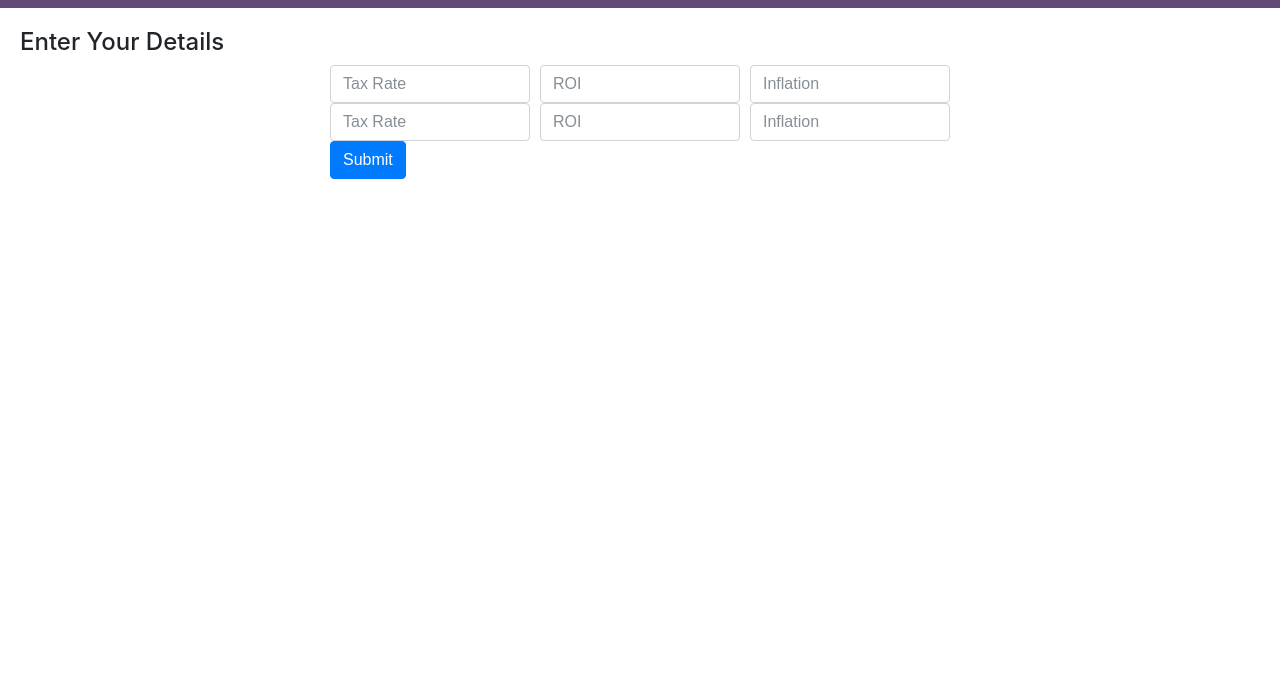
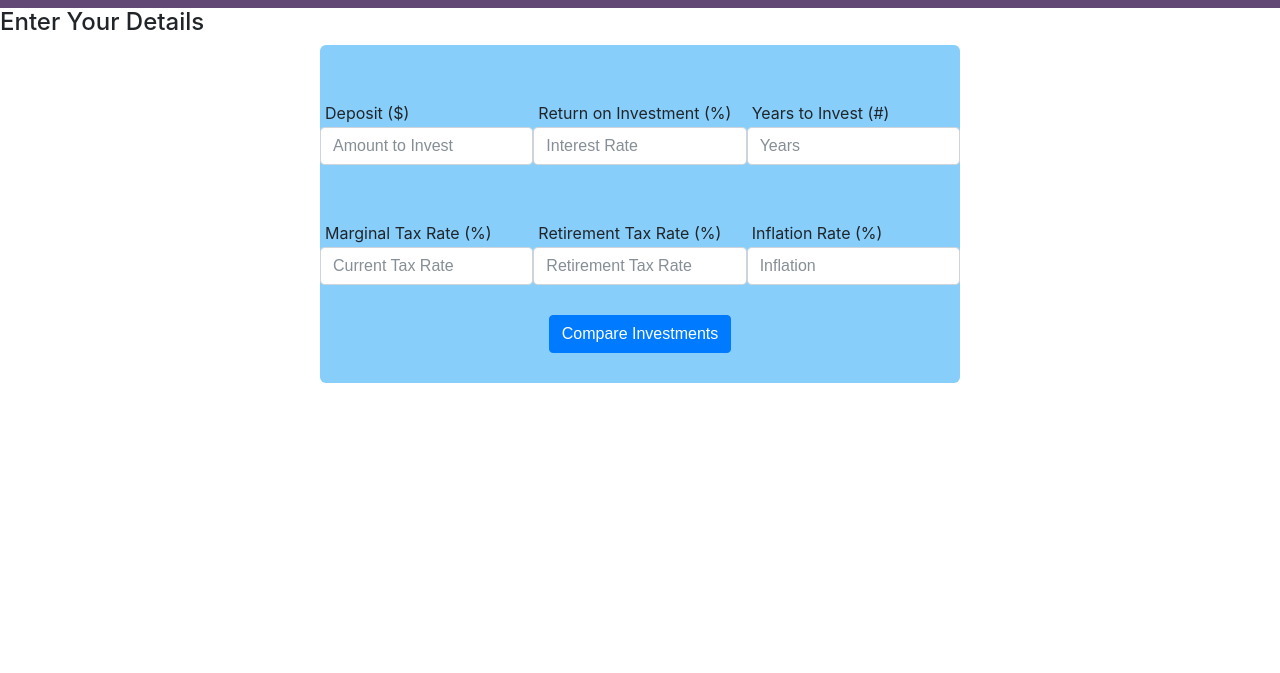
Before and after one commit to zzidante/tfsa_rrsp_calculator, a website with bundled scripts: page index.html in a window 1280 px wide. Shown: the part 52-725 px from the top of the page. Built offline with nearby package versions, Linux system fonts and the light colour scheme.

Commit message:
styled form

```diff
--- a/index.html
+++ b/index.html
@@ -36,30 +36,38 @@
   <main id="top-main">
     <h4>Enter Your Details</h4>
 
-    <form>
+    <form id="financial-calculator">
       <div class="form-row">
         <div class="col">
-          <input type="text" class="form-control" placeholder="Tax Rate">
+            <label>Deposit ($)</label>
+          <input type="text" class="form-control" placeholder="Amount to Invest">
         </div>
         <div class="col">
-          <input type="text" class="form-control" placeholder="ROI">
+          <label>Return on Investment (%)</label>
+          <input type="text" class="form-control" placeholder="Interest Rate">
         </div>
         <div class="col">
-          <input type="text" class="form-control" placeholder="Inflation">
+          <label>Years to Invest (#)</label>
+          <input type="text" class="form-control" placeholder="Years">
         </div>
       </div>
       <div class="form-row">
         <div class="col">
-            <input type="text" class="form-control" placeholder="Tax Rate">
+          <label>Marginal Tax Rate (%)</label>
+          <input type="text" class="form-control" placeholder="Current Tax Rate">
         </div>
         <div class="col">
-            <input type="text" class="form-control" placeholder="ROI">
+          <label>Retirement Tax Rate (%)</label>
+          <input type="text" class="form-control" placeholder="Retirement Tax Rate">
         </div>
         <div class="col">
+          <label>Inflation Rate (%)</label>
           <input type="text" class="form-control" placeholder="Inflation">
         </div>
       </div>
-      <button type="submit" class="btn btn-primary">Submit</button>
+      <div class="btn-div">
+        <button type="submit" id="financial-calculator-submit" class="btn btn-primary">Compare Investments</button>
+      </div>
     </form>
 
   </main>
--- a/scripts/app.js
+++ b/scripts/app.js
@@ -1,4 +1,5 @@
 import equation from './modules/Equation.js'
 
 $(function() {
+  var form = $('#financial-calculator');
 });
--- a/styles/stylesheet.css
+++ b/styles/stylesheet.css
@@ -28,6 +28,8 @@ footer a:hover {
 form {
   width: 50%;
   margin: 0 auto;
+  background: lightskyblue;
+  border-radius: 6px;
 }
 
 #top-header {
@@ -39,7 +41,7 @@ form {
 }
 #top-main {
   flex: 1 0 auto; /* Prevent Chrome, Opera, and Safari from letting these items shrink to smaller than their content's default minimum size. */
-  padding: 20px;
+  padding: 0;
 }
 
 /* Reference: https://css-tricks.com/couple-takes-sticky-footer/ */
@@ -58,3 +60,36 @@ form {
 .fa:hover {
   color: rgb(72, 23, 77);
 }
+
+  /* reset bootstrap positioning */
+.col {
+  height: 120px;
+}
+
+.form-row {
+  margin: 0;
+}
+
+.btn-div {
+  display: flex;
+  justify-content: center;
+}
+
+#financial-calculator .col {
+  position: relative;
+}
+
+#financial-calculator label {
+  position: absolute;
+  bottom: 32px;
+}
+
+#financial-calculator input {
+  position: absolute;
+  bottom: 0;
+  right: 0;
+}
+
+#financial-calculator-submit {
+  margin: 30px 0;
+}
```
Lines whose indentation alone changed are shown as unchanged.
